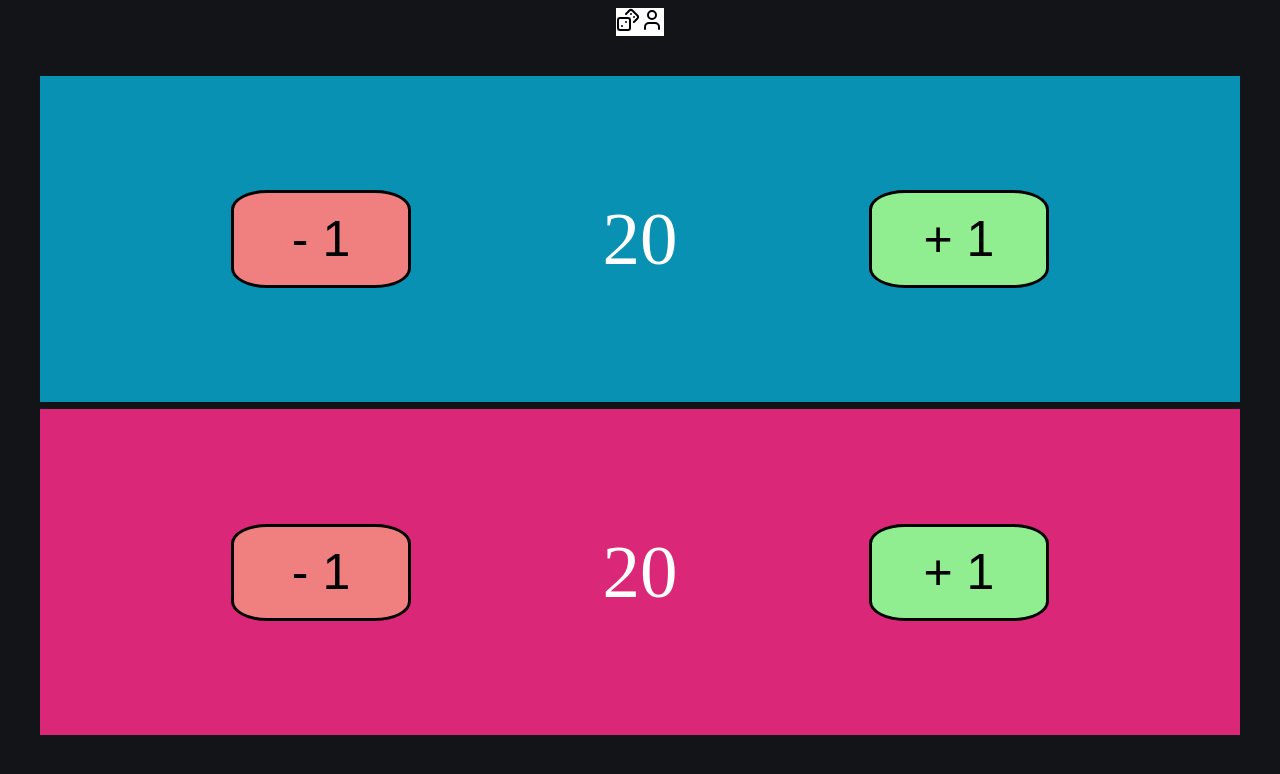
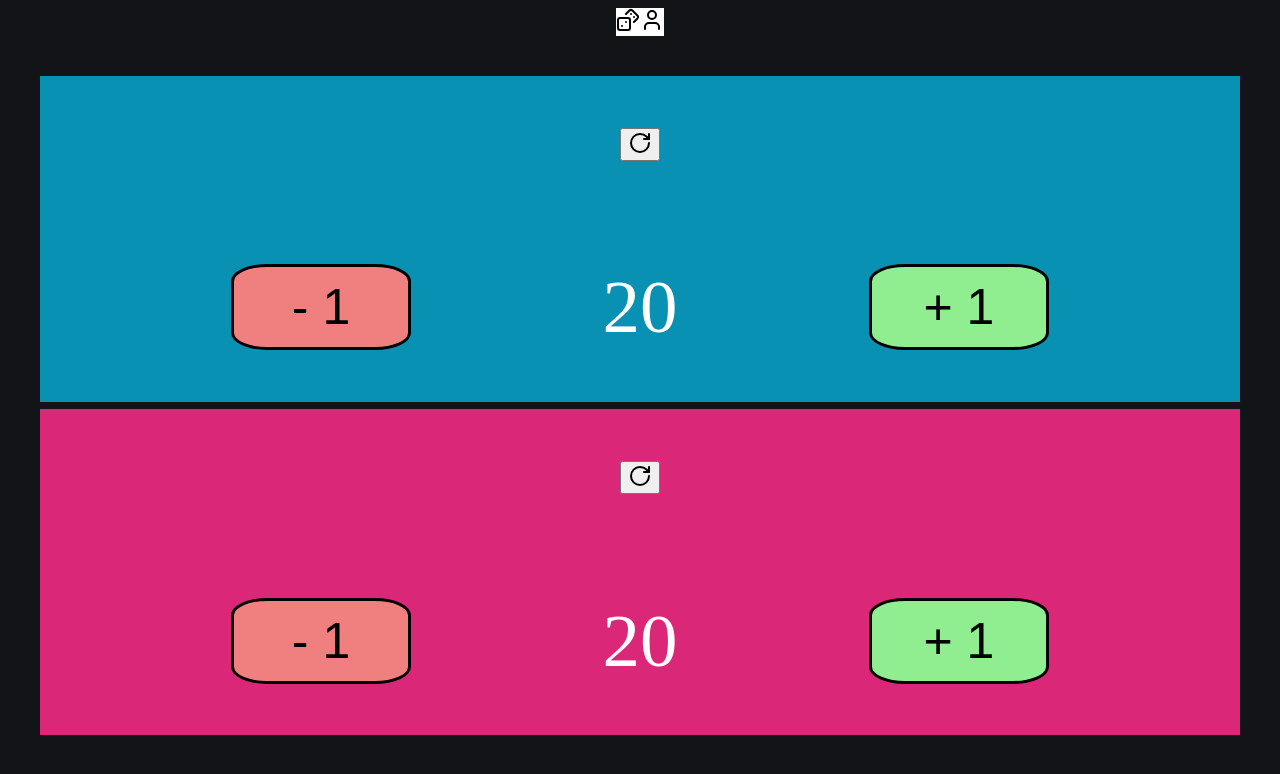
Before and after one commit to Travis613/mtg-life-tracker-web-app, a React (Vite) app in the folder life-counter/: page / in a window 1280 px wide. Shown: the top 774 px of the page. Built offline with nearby package versions, Linux system fonts and the light colour scheme.

Commit message:
added a button to rotate counters as needed

```diff
--- a/life-counter/src/components/Counter.tsx
+++ b/life-counter/src/components/Counter.tsx
@@ -1,4 +1,5 @@
 import { useEffect, useState } from "react";
+import { RotateCw } from "lucide-react";
 
 interface counterProps {
   amountOfPlayers: number;
@@ -7,6 +8,7 @@ interface counterProps {
 
 export function Counter({ amountOfPlayers, background }: counterProps) {
   const [count, setCount] = useState<number>(amountOfPlayers > 2 ? 40 : 20);
+  const [rotateAmount, setRotateAmount] = useState(0);
 
   useEffect(() => {
     setCount(amountOfPlayers > 2 ? 40 : 20);
@@ -20,17 +22,33 @@ export function Counter({ amountOfPlayers, background }: counterProps) {
         backgroundColor: background,
         color: "white",
         display: "flex",
+        flexDirection: "column",
+        justifyContent: "space-around",
+        fontSize: "75px",
+        rotate: `${rotateAmount}deg`,
+      }}
+    >
+      <div style={{ display: "flex", justifyContent: "center" }}>
+        <button
+          onClick={() =>
+            rotateAmount === 0 ? setRotateAmount(180) : setRotateAmount(0)
+          }
+        >
+          <RotateCw />
+        </button>
+      </div>
+      <div
+        style={{
+          display: "flex",
           flexDirection: "row",
           justifyContent: "space-evenly",
-        alignItems: "center",
-        fontSize: "75px",
         }}
       >
         <button
           style={{
             backgroundColor: "lightcoral",
             width: amountOfPlayers === 2 ? "15%" : "30%",
-          height: amountOfPlayers === 3 ? "15%" : "30%",
+            height: "100%",
           }}
           onClick={() => setCount(count - 1)}
           className="counterBtn"
@@ -42,7 +60,7 @@ export function Counter({ amountOfPlayers, background }: counterProps) {
           style={{
             backgroundColor: "lightgreen",
             width: amountOfPlayers === 2 ? "15%" : "30%",
-          height: amountOfPlayers === 3 ? "15%" : "30%",
+            height: "100%",
           }}
           onClick={() => setCount(count + 1)}
           className="counterBtn"
@@ -50,5 +68,6 @@ export function Counter({ amountOfPlayers, background }: counterProps) {
           + 1
         </button>
       </div>
+    </div>
   );
 }
--- a/life-counter/src/components/ToolBar.tsx
+++ b/life-counter/src/components/ToolBar.tsx
@@ -45,6 +45,7 @@ export function ToolBar({ diceRoll, changePlayerAmount }: Props) {
           top: "40%",
           left: "50%",
           transform: "translate(-50%, -50%)",
+          zIndex: "1",
           justifyContent: "center",
           alignItems: "center",
         }}
--- a/life-counter/src/index.css
+++ b/life-counter/src/index.css
@@ -18,6 +18,7 @@ body {
   top: 40%;
   left: 50%;
   transform: translate(-50%, -50%);
+  z-index: 1;
 }
 
 .playerSelectingBtn {
```
Lines whose indentation alone changed are shown as unchanged.
